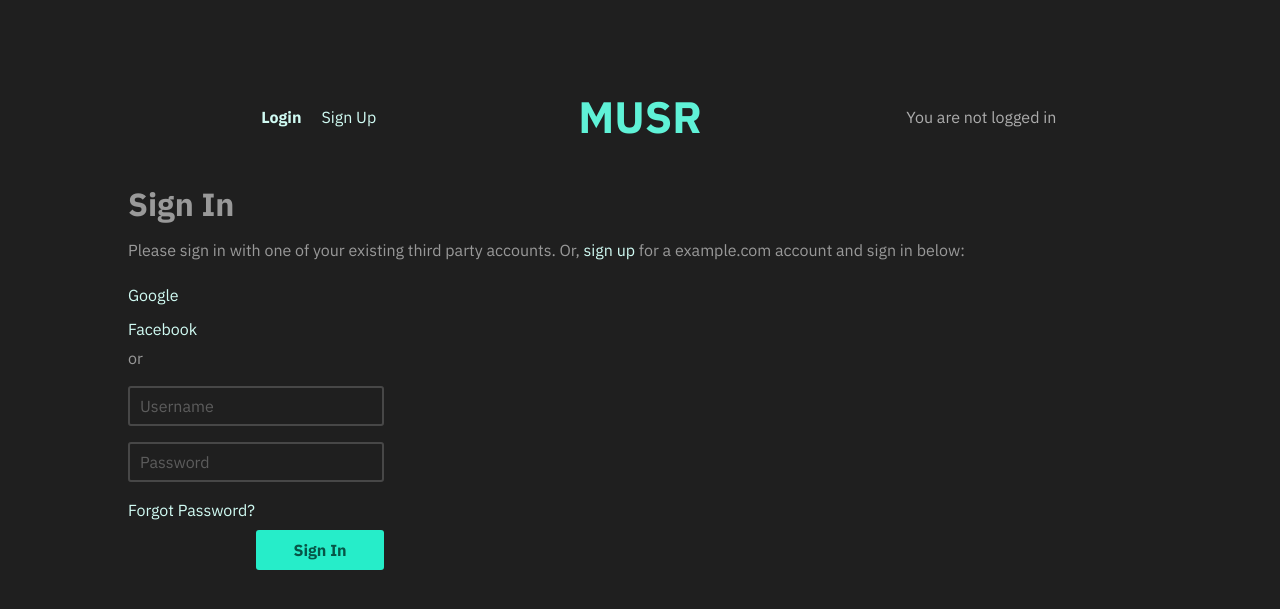
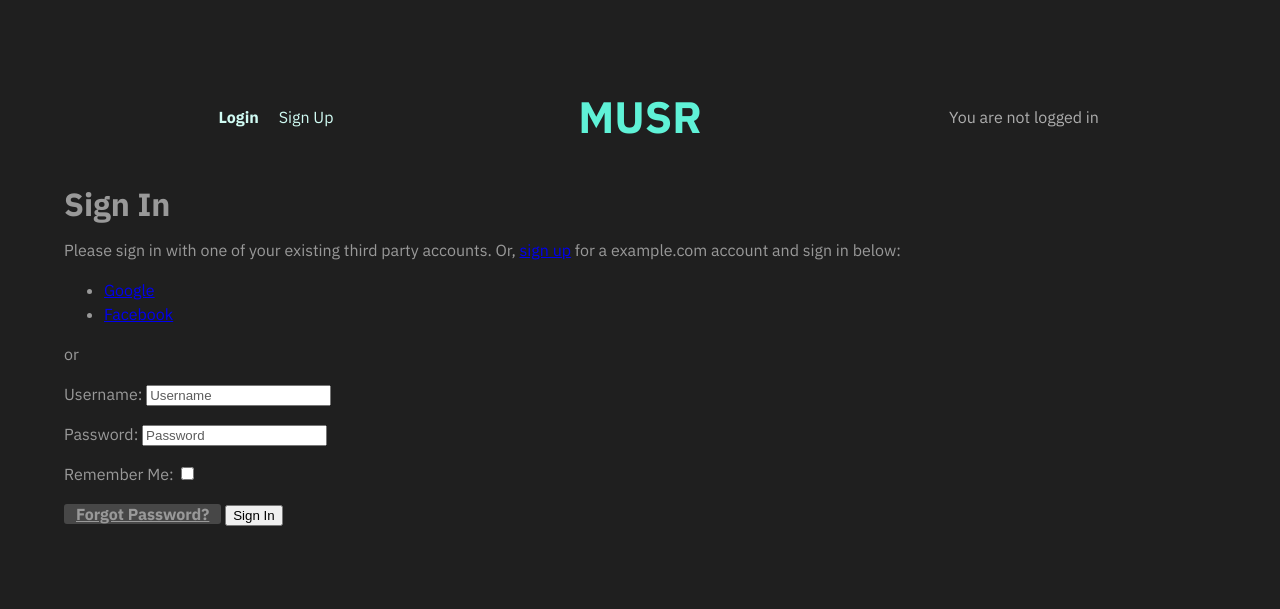
Before and after one commit to mlsgrnt/musr, a Django app: page /account/login/ in a window 1280 px wide. Shown: the top 609 px of the page. Run offline with Django 3.2, Linux system fonts and the light colour scheme.

Commit message:
Revert "Lots of nasty hacks to get the login page looking…OK"
This reverts commit ed84f43ada8f29c04b4793c4f1b05ab01c2f197e.

```diff
--- a/musr_project/static/focus.css
+++ b/musr_project/static/focus.css
@@ -122,7 +122,7 @@ body {
   border-radius: 6px;
 }
 
-.primaryAction {
+.button {
   font: inherit;
   appearance: none;
   -webkit-appearance: none;
@@ -141,28 +141,22 @@ body {
   white-space: nowrap;
 }
 
-.primaryAction:focus {
+.button:focus {
   outline: none;
   box-shadow: 0 0 0 2px var(--c-primary);
 }
 
-.primaryAction--type-primary {
+.button--type-primary {
   background-color: var(--c-grey-1);
   color: var(--c-grey-8);
 }
 
-.primaryAction--type-highlighted, .login button {
+.button--type-highlighted {
   background-color: var(--c-primary);
   color: var(--c-primary-2xdark);
-
-  transition: 0.2s all ease-out;
-}
-.primaryAction--type-highlighted, .login button:hover {
-  background-color: var(--c-primary-light);
-  color: var(--c-grey-7);
 }
 
-.textInput, .container .login input {
+.textInput {
   --borderWidth: 2px;
 
   font: inherit;
@@ -176,7 +170,7 @@ body {
   border-radius: var(--textboxBorderRadius);
 }
 
-.textInput:focus, .container .login input:focus {
+.textInput:focus {
   outline: none;
   border-color: var(--c-primary);
   color: var(--c-grey-1);
@@ -237,7 +231,7 @@ body {
   flex-wrap: wrap;
 }
 
-.textboXSection .primaryAction {
+.textboXSection .button {
   margin-right: var(--space-s);
   margin-bottom: var(--space-s);
 }
@@ -538,7 +532,7 @@ body {
   margin-right: var(--space-s);
 }
 
-.container {
+.mainContainer {
   max-width: var(--space-5xl);
   margin: 0 auto;
 }
--- a/musr_project/static/style.css
+++ b/musr_project/static/style.css
@@ -1,14 +1,3 @@
-a {
-  color: var(--c-primary-2xlight);
-  text-decoration: none;
-
-  transition: color 0.1s ease-in-out;
-}
-a:hover {
-  color: var(--c-primary-xlight);
-  text-decoration: none;
-}
-
 .header {
   display: grid;
   grid-template-columns: 1fr 1fr 1fr;
@@ -23,6 +12,16 @@ a:hover {
   display: inline-block;
   padding: 0 10px;
   white-space: nowrap;
+}
+.nav > li > a {
+  color: var(--c-primary-2xlight);
+  text-decoration: none;
+
+  transition: color 0.1s ease-in-out;
+}
+.nav > li > a:hover {
+  color: var(--c-primary-xlight);
+  text-decoration: none;
 }
 
 .center {
@@ -51,62 +50,3 @@ a:hover {
 .song:hover {
   background-color: #eee;
 }
-
-/* Login page styles
- *  this is especially tricky because we do not have control over html
- * */
-/* main login div */
-.socialaccount_ballot {
-  display: flex;
-  align-items: left;
-  justify-content: center;
-  flex-direction: column;
-}
-
-/* Use placeholders */
-.container div .login label {
-  display: none;
-}
-
-/* But not for the remember me checkbox */
-.container div .login label[for='id_remember'] {
-  display: inline;
-}
-
-.socialaccount_providers {
-  padding: 0;
-  margin: 0;
-  list-style-type: none;
-
-  display: flex;
-  align-items: left;
-  justify-content: center;
-  flex-direction: column;
-}
-
-form.login {
-  max-width: var(--space-3xl);
-}
-
-.socialaccount_providers li {
-  padding: 5px 0;
-}
-
-/* nasty hack to hide remember me checkbox */
-body div:nth-child(2) > form.login #id_remember,
-body div:nth-child(2) > form.login label[for='id_remember'] {
-  display: none;
-}
-
-/* login form forgot password link */
-.login a ~ button {
-  float: right;
-  margin: var(--spaceframe-l) 0;
-}
-
-/* messages */
-.messages ul {
-  list-style-type: none;
-  margin: 0;
-  padding: 0;
-}
--- a/musr_project/templates/musr/base.html
+++ b/musr_project/templates/musr/base.html
@@ -44,9 +44,10 @@
           {% endif %}
         </div>
       </div>
+    </div>
 
     {% if messages %}
-      <div class="messages">
+      <div>
         <ul>
           {% for message in messages %}
             <li>{{message}}</li>
```
